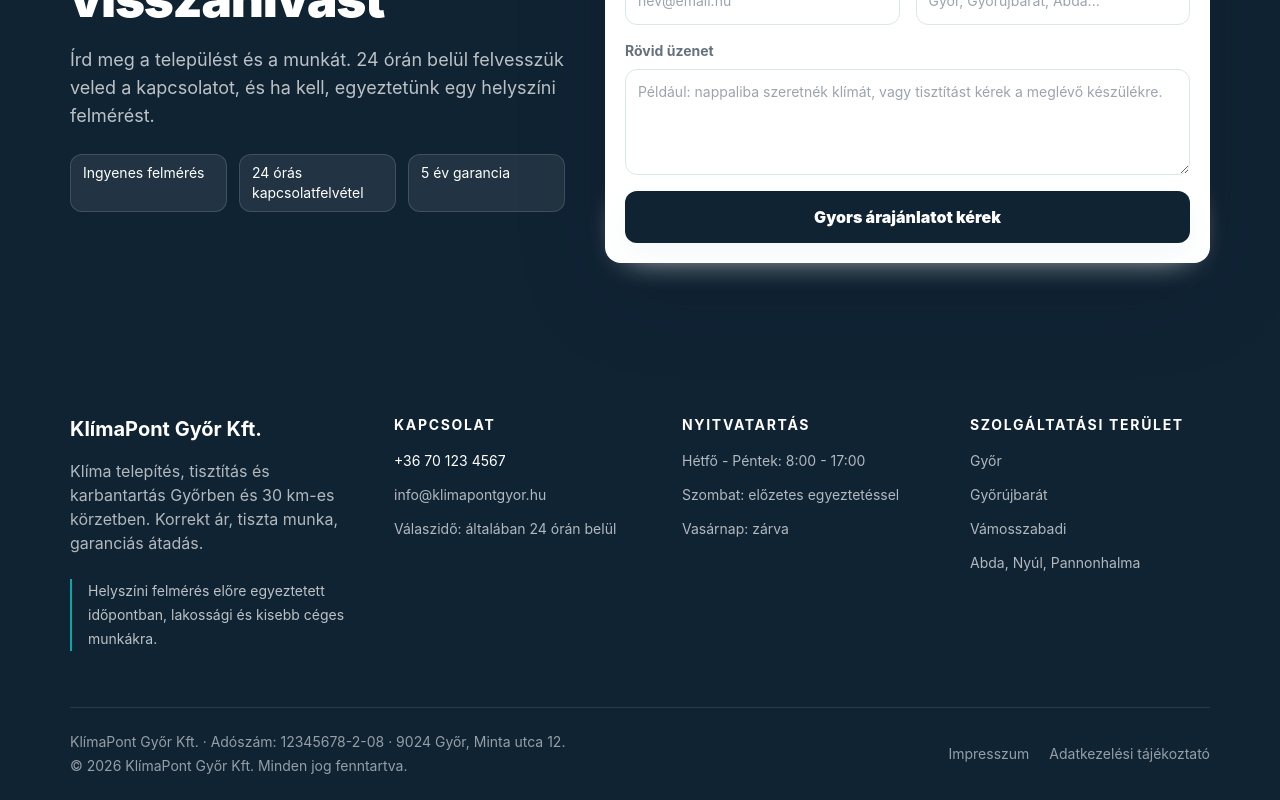
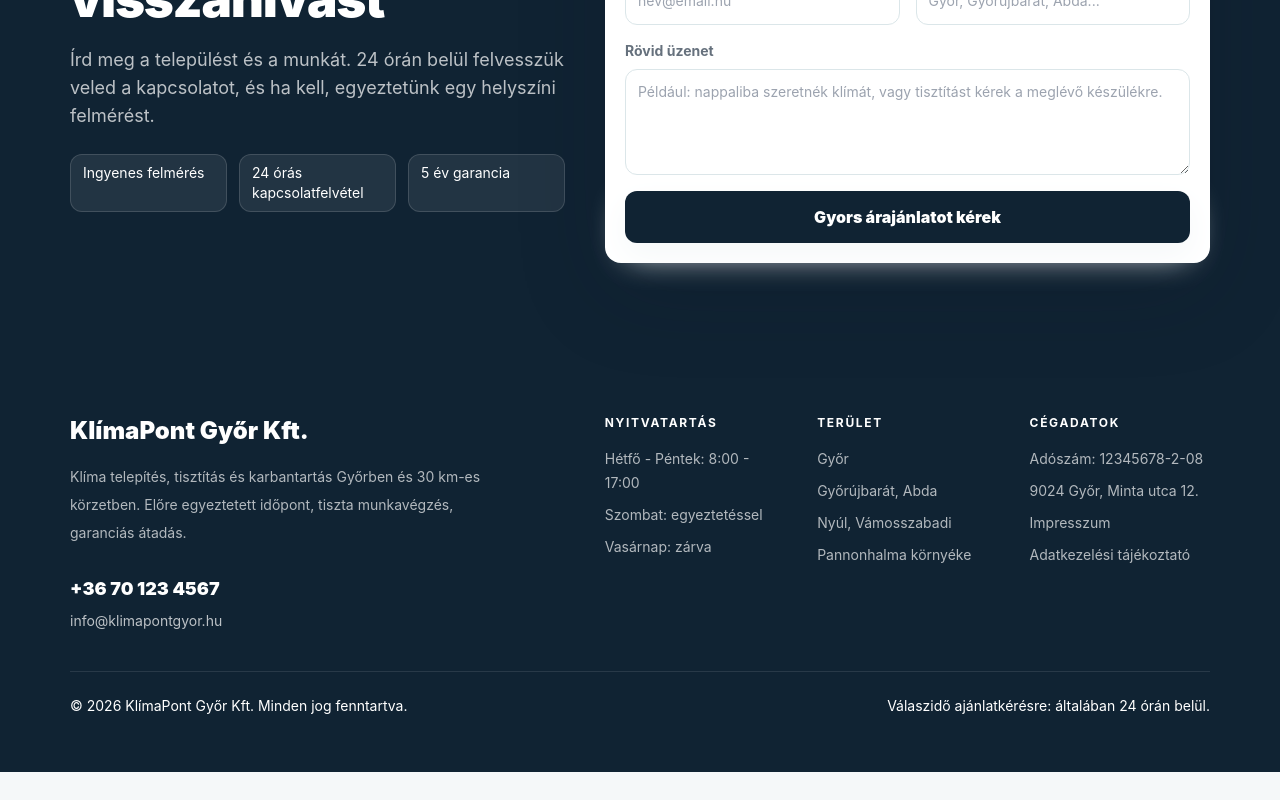
Before and after one commit to csakvarigergely-create/landing-demo, a Next.js app: page / in a window 1280 px wide. Shown: the part 4940-5740 px from the top of the page. After the commit the page ends 5712 px from the top, so only its background shows below. Built offline with nearby package versions, Linux system fonts and the light colour scheme.

Commit message:
hero polish

```diff
--- a/app/globals.css
+++ b/app/globals.css
@@ -77,11 +77,11 @@ body {
   }
 
   .footer-list {
-    @apply grid content-start gap-2.5 text-sm leading-6 text-white/68;
+    @apply grid content-start gap-2 text-sm leading-6 text-white/68;
   }
 
   .footer-list strong {
-    @apply mb-1 text-sm uppercase tracking-[0.12em] text-white;
+    @apply mb-2 text-xs uppercase tracking-[0.14em] text-white;
   }
 
   .footer-list a {
--- a/app/page.tsx
+++ b/app/page.tsx
@@ -234,46 +234,44 @@ export default function Home() {
       </aside>
 
       <footer className="bg-navy text-white">
-        <div className="container-grid py-14 lg:grid-cols-[1.15fr_1fr_1fr_1fr] lg:gap-12">
+        <div className="container-wrap py-12 lg:py-14">
+          <div className="grid gap-10 border-b border-white/10 pb-10 lg:grid-cols-[1.05fr_1.35fr] lg:gap-16">
             <div>
-            <strong className="text-xl">KlímaPont Győr Kft.</strong>
-            <p className="mt-4 max-w-sm text-white/68">
-              Klíma telepítés, tisztítás és karbantartás Győrben és 30 km-es körzetben. Korrekt ár, tiszta munka, garanciás átadás.
+              <strong className="block text-2xl font-black">KlímaPont Győr Kft.</strong>
+              <p className="mt-4 max-w-md text-sm leading-7 text-white/68">
+                Klíma telepítés, tisztítás és karbantartás Győrben és 30 km-es körzetben. Előre egyeztetett időpont, tiszta munkavégzés, garanciás átadás.
               </p>
-            <div className="mt-6 border-l-2 border-aqua pl-4 text-sm leading-6 text-white/72">
-              Helyszíni felmérés előre egyeztetett időpontban, lakossági és kisebb céges munkákra.
+              <div className="mt-7 grid gap-2 text-sm">
+                <a className="text-lg font-black text-white transition hover:text-cyan-100" href="tel:+36701234567">+36 70 123 4567</a>
+                <a className="text-white/72 transition hover:text-cyan-100" href="mailto:info@klimapontgyor.hu">info@klimapontgyor.hu</a>
               </div>
             </div>
-          <div className="footer-list">
-            <strong>Kapcsolat</strong>
-            <a className="text-white" href="tel:+36701234567">+36 70 123 4567</a>
-            <a href="mailto:info@klimapontgyor.hu">info@klimapontgyor.hu</a>
-            <span>Válaszidő: általában 24 órán belül</span>
-          </div>
+            <div className="grid gap-8 sm:grid-cols-3">
               <div className="footer-list">
                 <strong>Nyitvatartás</strong>
                 <span>Hétfő - Péntek: 8:00 - 17:00</span>
-            <span>Szombat: előzetes egyeztetéssel</span>
+                <span>Szombat: egyeztetéssel</span>
                 <span>Vasárnap: zárva</span>
               </div>
               <div className="footer-list">
-            <strong>Szolgáltatási terület</strong>
+                <strong>Terület</strong>
                 <span>Győr</span>
-            <span>Győrújbarát</span>
-            <span>Vámosszabadi</span>
-            <span>Abda, Nyúl, Pannonhalma</span>
+                <span>Győrújbarát, Abda</span>
+                <span>Nyúl, Vámosszabadi</span>
+                <span>Pannonhalma környéke</span>
+              </div>
+              <div className="footer-list">
+                <strong>Cégadatok</strong>
+                <span>Adószám: 12345678-2-08</span>
+                <span>9024 Győr, Minta utca 12.</span>
+                <a href="#">Impresszum</a>
+                <a href="#">Adatkezelési tájékoztató</a>
               </div>
             </div>
-        <div className="container-wrap">
-          <div className="grid gap-6 border-t border-white/10 py-6 text-sm text-white/56 md:grid-cols-[1.2fr_1fr] md:items-center">
-            <div className="grid gap-1">
-              <span>KlímaPont Győr Kft. · Adószám: 12345678-2-08 · 9024 Győr, Minta utca 12.</span>
+          </div>
+          <div className="flex flex-col gap-2 pt-6 text-sm text-white/52 md:flex-row md:items-center md:justify-between">
             <span>© 2026 KlímaPont Győr Kft. Minden jog fenntartva.</span>
-            </div>
-            <div className="flex flex-wrap gap-x-5 gap-y-2 md:justify-end">
-              <a className="transition hover:text-cyan-100" href="#">Impresszum</a>
-              <a className="transition hover:text-cyan-100" href="#">Adatkezelési tájékoztató</a>
-            </div>
+            <span>Válaszidő ajánlatkérésre: általában 24 órán belül.</span>
           </div>
         </div>
       </footer>
```
Lines whose indentation alone changed are shown as unchanged.
